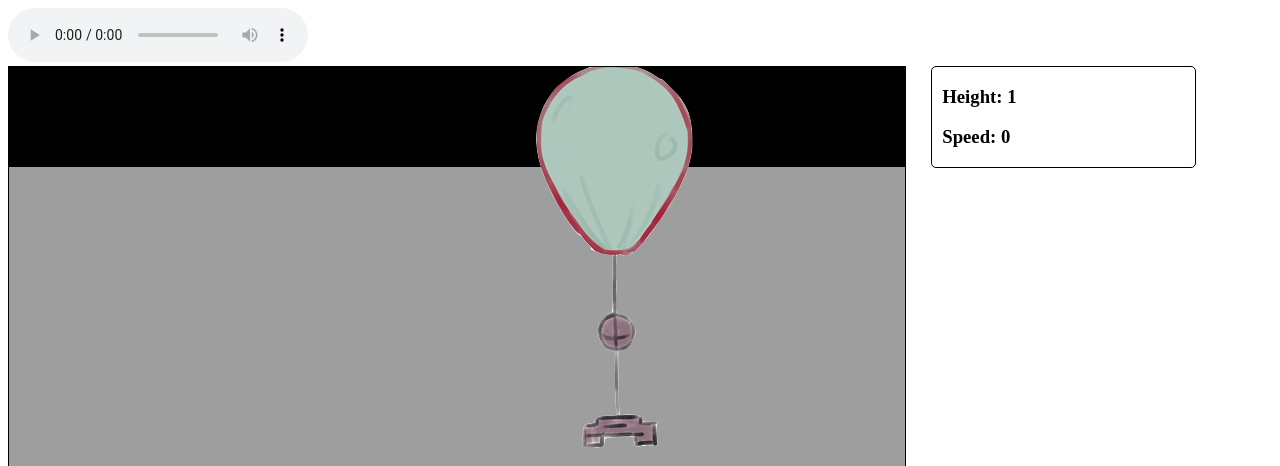
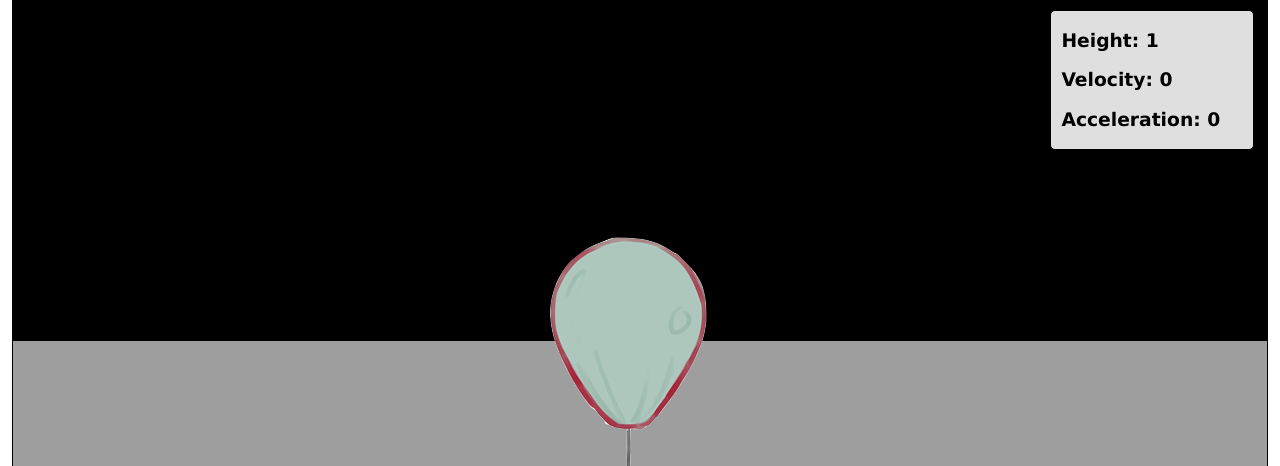
Before and after one commit to Columbia-Balloons/BalloonSimulator, a plain HTML site: page index.html in a window 1280 px wide. Shown: the top 466 px of the page. Drawn offline with Linux system fonts and the light colour scheme.

Commit message:
Added more styling and cleaned up JavaScript code

```diff
--- a/index.html
+++ b/index.html
@@ -7,22 +7,19 @@
         <link rel="stylesheet" type="text/css" href="style.css" />
     </head>
     <body onload="draw()">
-        <audio controls autoplay loop>
+        <audio autoplay loop>
             <source src="FlightTheme.mp3" type="audio/mpeg" style="display:none;">
           Your browser does not support the audio element.
         </audio>
-        <div id="container">
-            <div id="screen">
-                <canvas id="myCanvas"></canvas>
-            </div>
+        <div id="container" style="position: relative">
+            <canvas id="myCanvas"></canvas>
             <div id="stats">
                 <h3 id="height">Height: 1</h3>
-                <h3 id="speed">Speed: 0</h3>
+                <h3 id="speed">Velocity: 0</h3>
+                <h3 id="acc">Acceleration: 0</h3>
             </div>
         </div>
-
         <div id="clear">
-            <h1>Click the button to launch the balloon!</h1>
             <button id="launch" onClick="moveup()">Launch</button>
         </div>
         <script src="balloon_simulation.js"></script>
--- a/main.js
+++ b/main.js
@@ -1,12 +1,14 @@
+// Store canvas variables
 const canvas = document.getElementById("myCanvas");
-//setInterval(updateGameArea, 20);
 var ctx = canvas.getContext("2d");
+
+// Store stats in variables to easily access later
 const heightElement = document.getElementById("height");
 const speedElement = document.getElementById("speed");
-const nfObject = new Intl.NumberFormat("en-US");
-let myScore;
+const accelerationElement = document.getElementById("acc");
+
+const nfObject = new Intl.NumberFormat("en-US"); // Used for number formatting
 let moving = false;
-//let height = 1;
 
 
 let diff = 0;
@@ -18,68 +20,67 @@ balloon.src = "balloon.png";
 let center;
 let balloonHeight;
 
+// Handles the initial loading of the canvas
 function draw() {
     let w = window.innerWidth;
     let h = window.innerHeight;
-    canvas.height = h * 0.5;
-    canvas.width = w * 0.7;
-    //ctx.canvas.width  = window.innerWidth;
-    //ctx.canvas.height = window.innerHeight;
-    //cloud1 = new piece(50, 40, 30, 10, 'white', 'piece');
-    //cloud2 = new piece(30, 20, 150, 10, 'white', 'piece');
-    //balloon = new piece(canvas.width / 2, canvas.height - 50, 30, 30, 'red', 'piece');
-    //myScore = new piece(30, 10, 150, 20, 'black', 'text');
-
-    //ctx.drawImage(img, 0, -2500, canvas.width, img.height);
-    //balloon = new piece(canvas.width / 2, canvas.height - 50, 30, 30, 'red', 'piece');
+    canvas.height = h * 0.8;
+    canvas.width = w * 0.98;
     diff = canvas.height - img.height;
     ctx.drawImage(img, 0, diff, canvas.width, img.height);
 
-    center = Math.floor(canvas.width / 2);
+    center = Math.floor(canvas.width / 2) - Math.floor(balloon.width / 2);
     balloonHeight = canvas.height - balloon.height - 10;
     ctx.drawImage(balloon, center, balloonHeight);
 }
 
-
+// Declare and initialize values for calculations
 let height = 0;
 let velocity = 0;
+let acceleration = 0;
 let diameter = 2.4;
 let mass = 2;
 let m_gas = 0.164 * (4/3) * Math.PI * ((diameter/2) ** 3);
 let time = 0;
 let isFalling = false;
 
+// Sets up the continuous call for the main balloon loop function
 function moveup() {
     moving = true;
     setInterval(function() {
         loop();
     }, 3);
-    //window.requestAnimationFrame(loop);
-
 }
 
-
-function loop() {
-    time += 60;
-    if (isFalling) {
+// Handles falling balloon behavior
+function fallingBalloon() {
     if (height <= 10) {
+        heightElement.innerText = "Height: 0";
+        speedElement.innerText = "Speed: 0";
+        accelerationElement.innerText = "Acceleration: 0";
         return;
     }
     fallingStats = falling(height, velocity, 3, mass, 0.3);
     height = fallingStats.height;
     velocity = fallingStats.velocity;
+    acceleration = fallingStats.acceleration;
     let displayHeight = nfObject.format(height);
     heightElement.innerText = "Height: " + displayHeight;
     speedElement.innerText = "Speed: " + nfObject.format(velocity);
+    accelerationElement.innerText = "Acceleration: " + nfObject.format(acceleration);
     int_height = Math.ceil(height / 4);
     ctx.drawImage(img, 0, diff + int_height, canvas.width, img.height);
     ctx.drawImage(balloon, center, balloonHeight);
     return;
 }
+
+// Handles the rising balloon behavior
+function risingBalloon() {
     let info = stats(height, velocity, diameter, mass, m_gas, 0.3);
     height = info.height;
     velocity = info.velocity;
     diameter = info.diameter;
+    acceleration = info.acceleration;
     let newVolume = (info.diameter / 2) **3 * (4/3) * Math.PI;
     if (newVolume > (4/3) * Math.PI * (12 ** 3)) {
         isFalling = true;
@@ -89,23 +90,22 @@ function loop() {
     let displayHeight = nfObject.format(height);
     heightElement.innerText = "Height: " + displayHeight;
     speedElement.innerText = "Speed: " + nfObject.format(velocity);
+    accelerationElement.innerText = "Acceleration: " + nfObject.format(acceleration);
     int_height = Math.ceil(height / 4);
     if (int_height + canvas.height > img.height) {
         return;
     }
     ctx.drawImage(img, 0, diff + int_height, canvas.width, img.height);
+    ctx.drawImage(balloon, center, balloonHeight);
+}
 
-    /*
-    let shake = Math.floor(Math.random() * 5) + 1;
-    let sign = Math.random();
-    if (sign >= 0.5) {
-        center += shake;
+// Loop function is continuously called to raise or lower the balloon
+function loop() {
+    time += 60;
+    if (isFalling) {
+        fallingBalloon();
     }
     else {
-        center -= shake;
+        risingBalloon();
     }
-    */
-
-    ctx.drawImage(balloon, center, balloonHeight);
-    //window.requestAnimationFrame(loop);
 }
--- a/style.css
+++ b/style.css
@@ -1,26 +1,32 @@
-#screen {
-    float: left;
-    /*
-    width: 60%;
-    height: 40%;
-    */
-    margin-right: 2%;
+html, body {
+    margin: 0;
+    padding: 0;
+    font-family: Verdana, sans-serif;
+}
+
+#container {
+    position: relative;
 }
 
 canvas {
-    /*
-    width: 1000px;
-    height: 600px;
-    */
     border: 1px solid black;
     background-color: black;
+    display: block;
+    margin: auto;
+    position: relative;
 }
 
 #stats {
-    float: left;
-    width: 20%;
+    background-color: #F8F8F8;
+    opacity: 0.9;
+    position: absolute;
+    z-index: 10;
+    pointer-events: none;
     border: 1px solid black;
     border-radius: 5px;
+    right: 2%;
+    top: 10px;
+    width: 15%;
     padding-left: 10px;
 }
 
@@ -36,12 +42,10 @@ canvas {
     padding: 14px 40px;
     border-radius: 4px;
     cursor: pointer;
+    margin-top: 20px;
+    margin-left: 20px;
 }
 
 #launch:hover {
     background-color: #ff8c00;
 }
-/*
-audio {
-    display: none;
-} */
```
Lines whose indentation alone changed are shown as unchanged.
